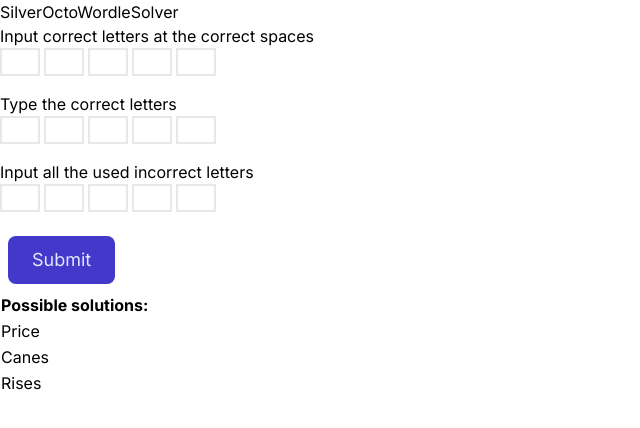
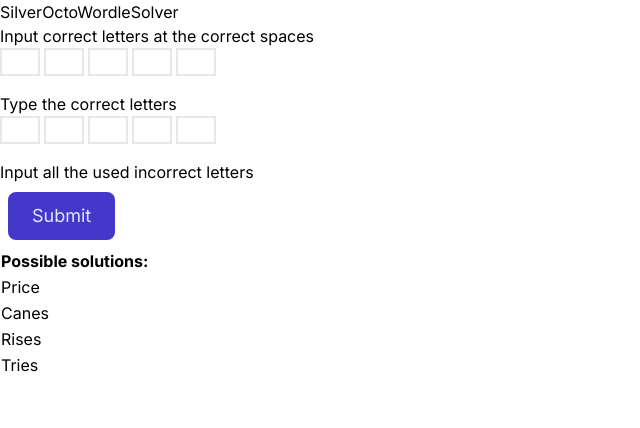
Before and after one commit to Dannylyhn/SilverOctoWordleHelper, a Next.js app: page / in a window 1280 px wide. Shown: the top 428 px of the page, without its empty margins (0-640 px from the left). Built offline with nearby package versions, Linux system fonts and the light colour scheme.

Commit message:
Pass data from child form to parent

```diff
--- a/src/app/page.tsx
+++ b/src/app/page.jsx
@@ -1,27 +1,31 @@
 "use client"
 import LetterInputs from "../components/LetterInputs/LetterInputs"
 import ListResult from "../components/ListResult/ListResult"
+import {useState} from 'react';
 
 
 export default function Home() {
 
+  const mockData = ["Price", "Canes", "Rises", "Tries"];
 
+  const [correctPlacedLetters, setCorrectPlacedLetters] = useState("");
+  const [incorrectPlacedLetters, setincorrectPlacedLetters] = useState("");
 
   function handleSolveButton(){
-    console.log("Hello")
+    console.log(correctPlacedLetters)
+    console.log(incorrectPlacedLetters)
   }
 
   return (
     <main className="">
       <h1>SilverOctoWordleSolver</h1>
       <h4>Input correct letters at the correct spaces</h4>
-      <LetterInputs/>
+      <LetterInputs dataToParent = {setCorrectPlacedLetters} />
       <h4>Type the correct letters</h4>
-      <LetterInputs/>
+      <LetterInputs dataToParent = {setincorrectPlacedLetters} />
       <h4>Input all the used incorrect letters</h4>
-      <LetterInputs/>
       <button onClick={handleSolveButton} className="h-12 px-6 m-2 text-lg text-indigo-100 transition-colors duration-150 bg-indigo-700 rounded-lg focus:shadow-outline hover:bg-indigo-800">Submit</button>
-      <ListResult/>
+      <ListResult listResult={mockData} />
 
     </main>
   )
--- a/src/components/LetterInputs/LetterInputs.jsx
+++ b/src/components/LetterInputs/LetterInputs.jsx
@@ -1,6 +1,10 @@
-import {useState} from 'react';
+"use client"
+import {useState, useEffect, useRef} from 'react';
+import React from 'react';
 
-export default function LetterInputs() {
+
+const LetterInputs = (props) => {
+
 
     const inputStyle = "text-center w-10 border-2 border-light-blue-500 border-opacity-100 mb-4 mr-1"
     const maxLength = 1;
@@ -12,8 +16,8 @@ export default function LetterInputs() {
     const [letter5, setLetter5] = useState("");
 
     const handleLetterchange = (e) => {
-        setLetter(e.target.value);
-        console.log(e.target.value);
+      setLetter(e.target.value);
+      console.log(e.target.value);
     }
     const handleLetter2change = (e) => {
       setLetter2(e.target.value);
@@ -32,15 +36,23 @@ export default function LetterInputs() {
       console.log(e.target.value);
     }
 
+    useEffect(() => {
 
 
+      props.dataToParent(letter + letter2 +letter3 +letter4+ letter5)
+
+
+    },[letter, letter2, letter3, letter4, letter5]);
+
     return (
-      <div className="">
-        <input onChange = {handleLetterchange} type='text' maxLength={maxLength} value = {letter} className={inputStyle}></input>
+      <div className>
+        <input onChange = {handleLetterchange}  maxLength={maxLength} value = {letter} className={inputStyle}></input>
         <input onChange = {handleLetter2change} maxLength={maxLength} value = {letter2} className={inputStyle}></input>
         <input onChange = {handleLetter3change} maxLength={maxLength} value = {letter3} className={inputStyle}></input>
         <input onChange = {handleLetter4change} maxLength={maxLength} value = {letter4} className={inputStyle}></input>
         <input onChange = {handleLetter5change} maxLength={maxLength} value = {letter5} className={inputStyle}></input>
       </div>
     )
+
   }
+  export default LetterInputs;
--- a/src/components/ListResult/ListResult.jsx
+++ b/src/components/ListResult/ListResult.jsx
@@ -1,6 +1,4 @@
-export default function ListResult(result){
-
-    const mockData = ["Price", "Canes", "Rises"]
+export default function ListResult(props){
 
     return (
         <div>
@@ -11,7 +9,7 @@ export default function ListResult(result){
                     </tr>
                 </thead>
                 <tbody>
-                    {mockData.map((stringValue, index) => (
+                    {props.listResult.map((stringValue, index) => (
                     <tr key={index}>
                         <td>{stringValue}</td>
                     </tr>
--- a/tsconfig.json
+++ b/tsconfig.json
@@ -22,6 +22,6 @@
       "@/*": ["./*"]
     }
   },
-  "include": ["next-env.d.ts", "**/*.ts", "**/*.tsx", ".next/types/**/*.ts", "src/components/LetterInputs/LetterInputs.jsx", "src/components/ListResult/LetterResult.jsx"],
+  "include": ["next-env.d.ts", "**/*.ts", "**/*.tsx", ".next/types/**/*.ts", "src/components/LetterInputs/LetterInputs.jsx", "src/components/ListResult/LetterResult.jsx", "src/app/page.jsx"],
   "exclude": ["node_modules"]
 }
```
